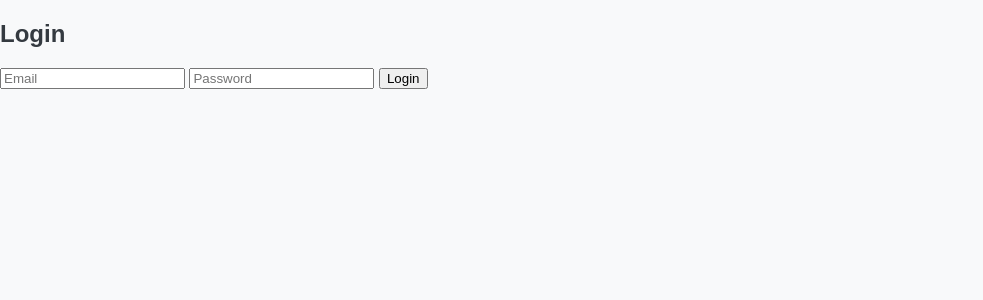
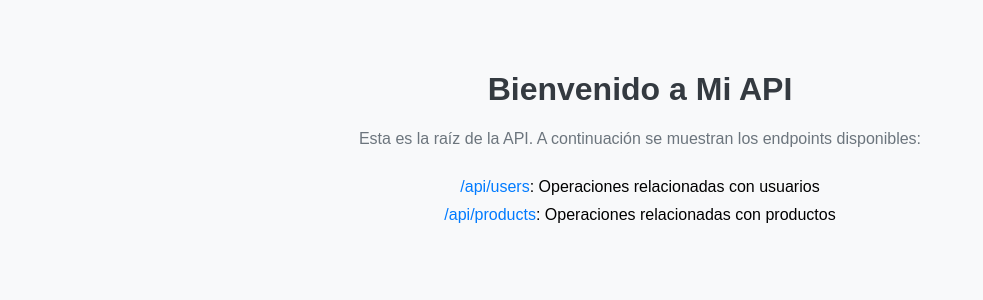
Before and after one commit to Andevc/proyecto_web3_Flask, a Flask app: page / in a window 1280 px wide. Shown: the top 300 px of the page, without its empty margins (0-983 px from the left). Run offline with Flask 3, Linux system fonts and the light colour scheme.

Commit message:
tamplate add

```diff
--- a/src/templates/index.html
+++ b/src/templates/index.html
@@ -34,20 +34,17 @@
     </style>
 </head>
 <body>
-
-    <section class="login wrap">
-        <h1>Login</h1>
-        <form id="loginForm" >
-            <input placeholder="Email" id="email" name="email" type="text" />
-            <input
-                placeholder="Password"
-                id="password"
-                name="password"
-                type="password"
-            />
-            <input value="Login" class="btn" type="submit" />
-        </form>
-    </section>
-
+    <div class="container">
+        <h1>Bienvenido a Mi API</h1>
+        <p>Esta es la raíz de la API. A continuación se muestran los endpoints disponibles:</p>
+        <div class="routes">
+            <div class="route">
+                <a href="/users">/api/users</a>: Operaciones relacionadas con usuarios
+            </div>
+            <div class="route">
+                <a href="/products">/api/products</a>: Operaciones relacionadas con productos
+            </div>
+        </div>
+    </div>
 </body>
 </html>
```
Also changed, not shown: src/templates/login.html (deleted, +0 -54 lines).
